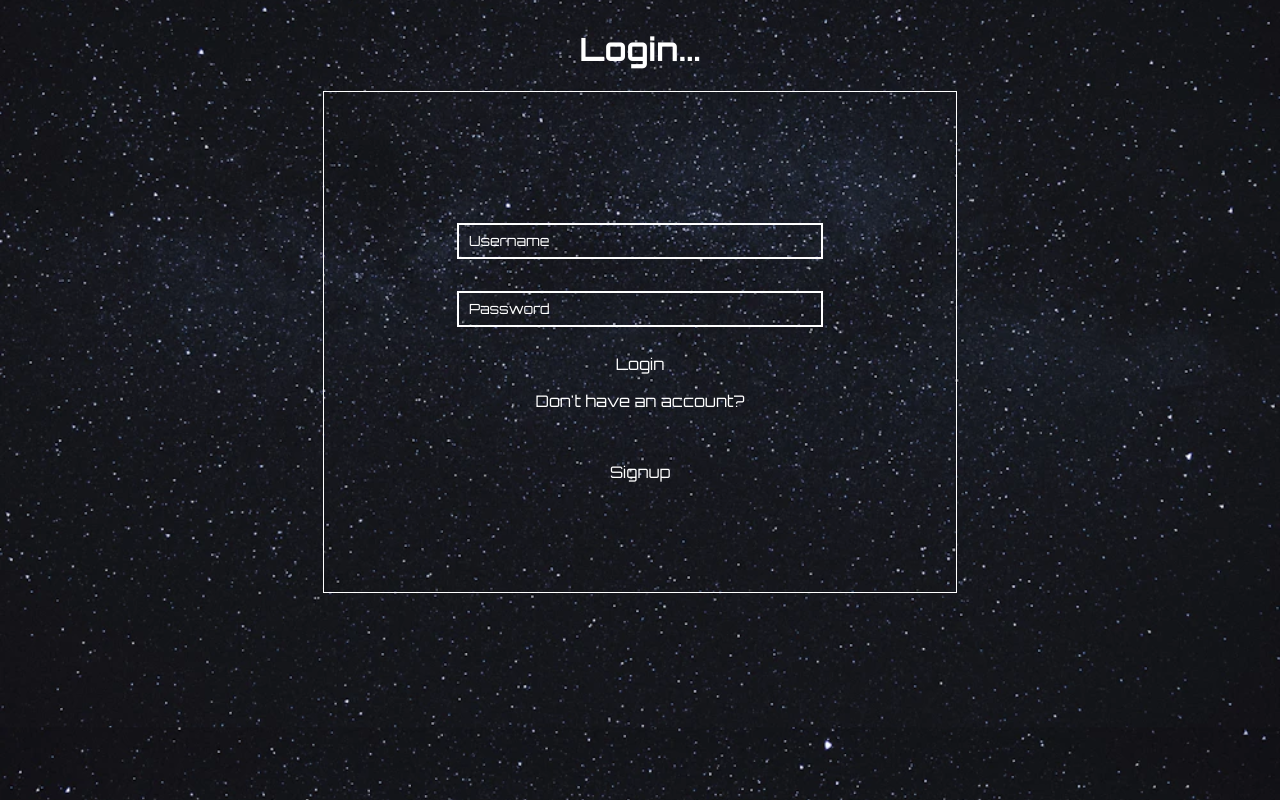
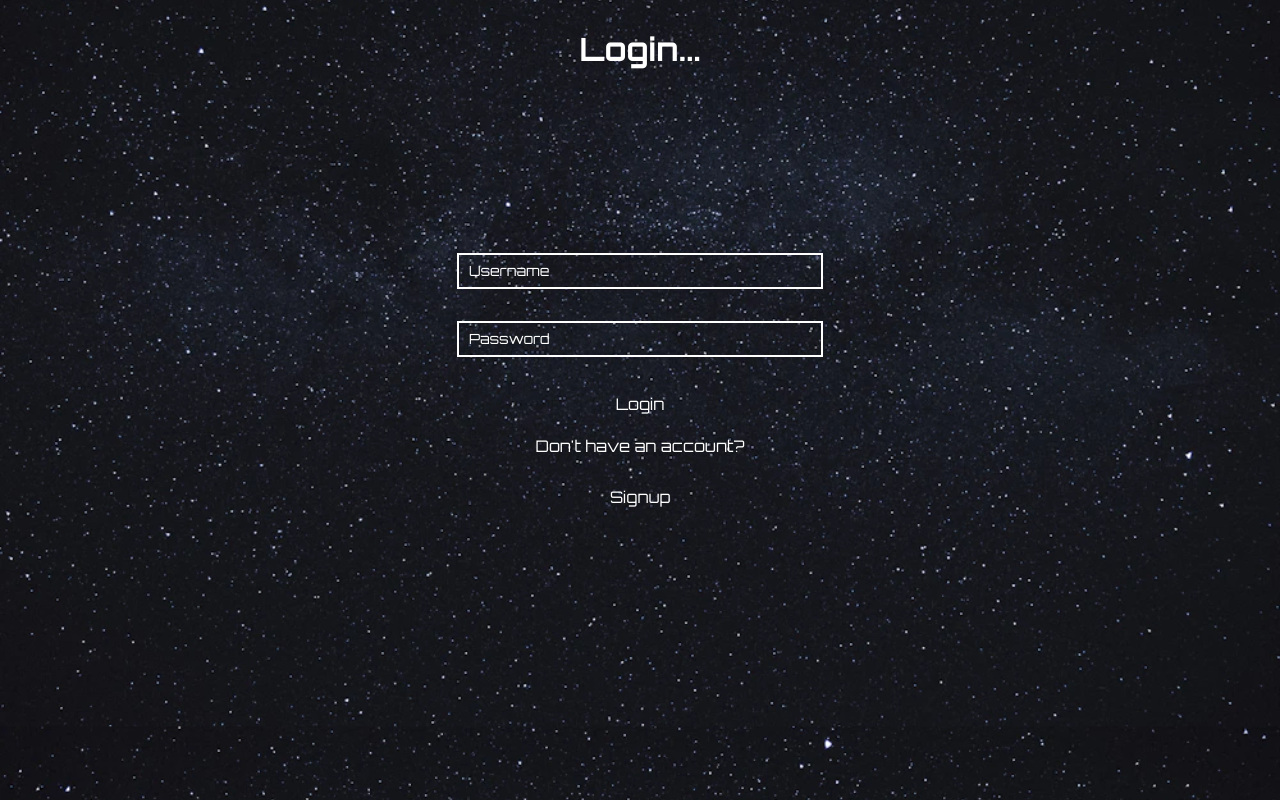
Before and after one commit to aviasnani/The-Cosmic-Quest, a Flask app: page /login in a window 1280 px wide. Run offline with Flask 3, Linux system fonts and the light colour scheme; some libraries are stand-ins or nearby versions.

Commit message:
removed border from login.html and signup.html

```diff
--- a/static/login.css
+++ b/static/login.css
@@ -46,7 +46,7 @@ form{
   flex-direction: column;
   width: 50%;
   height: 500px;
-  border: 1px solid white;
+  border: none;
 }
 input[type="text"], input[type="password"]{
   font-size: 14px;
@@ -97,9 +97,13 @@ input[type="submit"]:hover{
   width: 100%;
   height: 50px;
   display: flex;
+  flex-direction: column;
   align-items: center;
   justify-content: center;
   margin-top: 20px;
+}
+.signupdiv p{
+  width: 300px;
 }
 a{
   text-decoration: none;
--- a/static/signup.css
+++ b/static/signup.css
@@ -46,7 +46,7 @@ h1, p{
   flex-direction: column;
   width:70%;
   height: 30%;
-  border: 1px solid white;
+  border: none;
 }
 input[type='text'], input[type='password'], input[type="email"]{
   font-size: 14px;
--- a/templates/login.html
+++ b/templates/login.html
@@ -30,9 +30,9 @@
         <p class="usernamefield">{{ form.username }}</p>
         <p class="passwordfield">{{ form.password }}</p>
         {{form.submit}}
-        <p>Don't have an account?</p>
       </form>
       <div class="signupdiv">
+        <p>Don't have an account?</p>
         <a href="{{url_for('signup')}}">
           <button class="signupbtn">Signup</button>
         </a>
```
